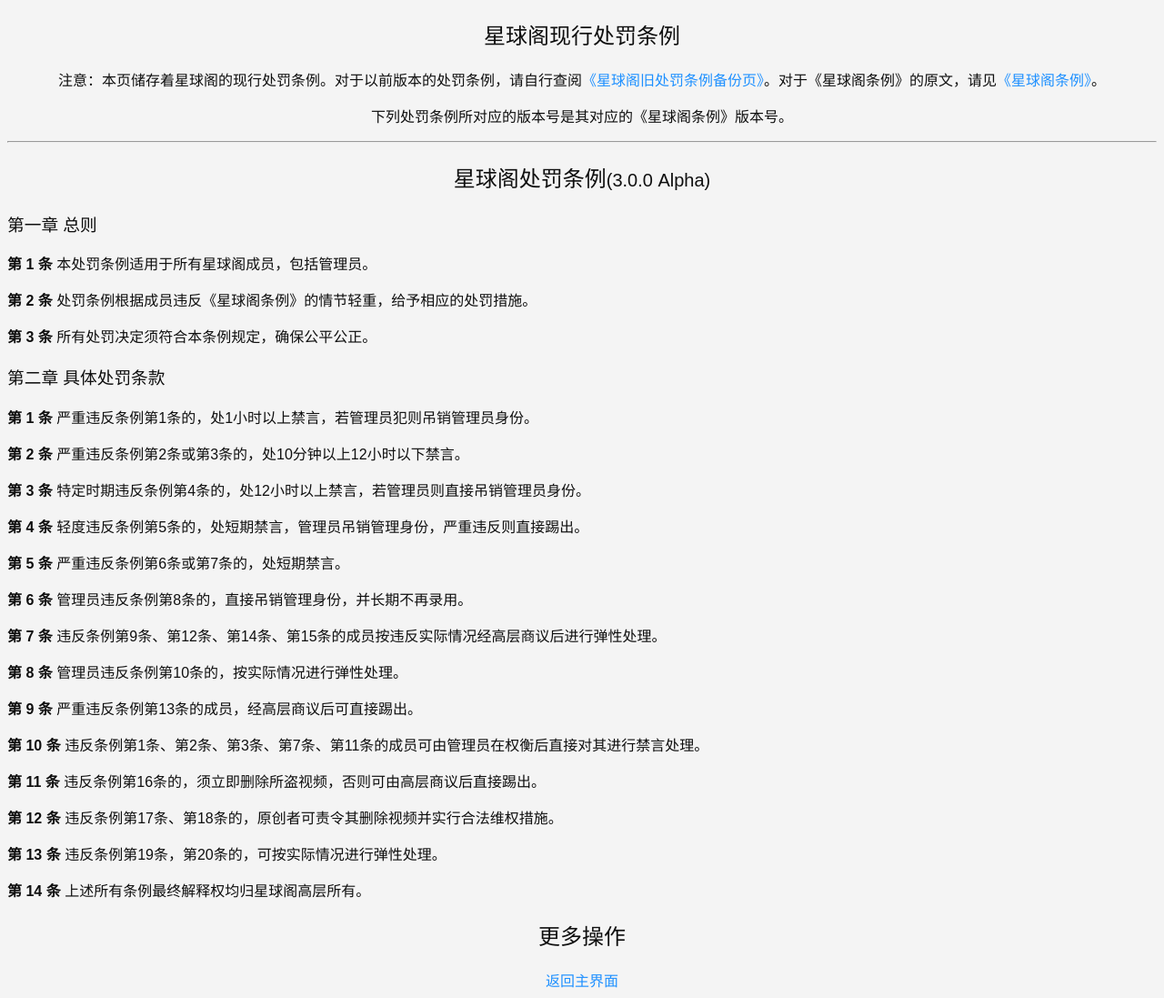
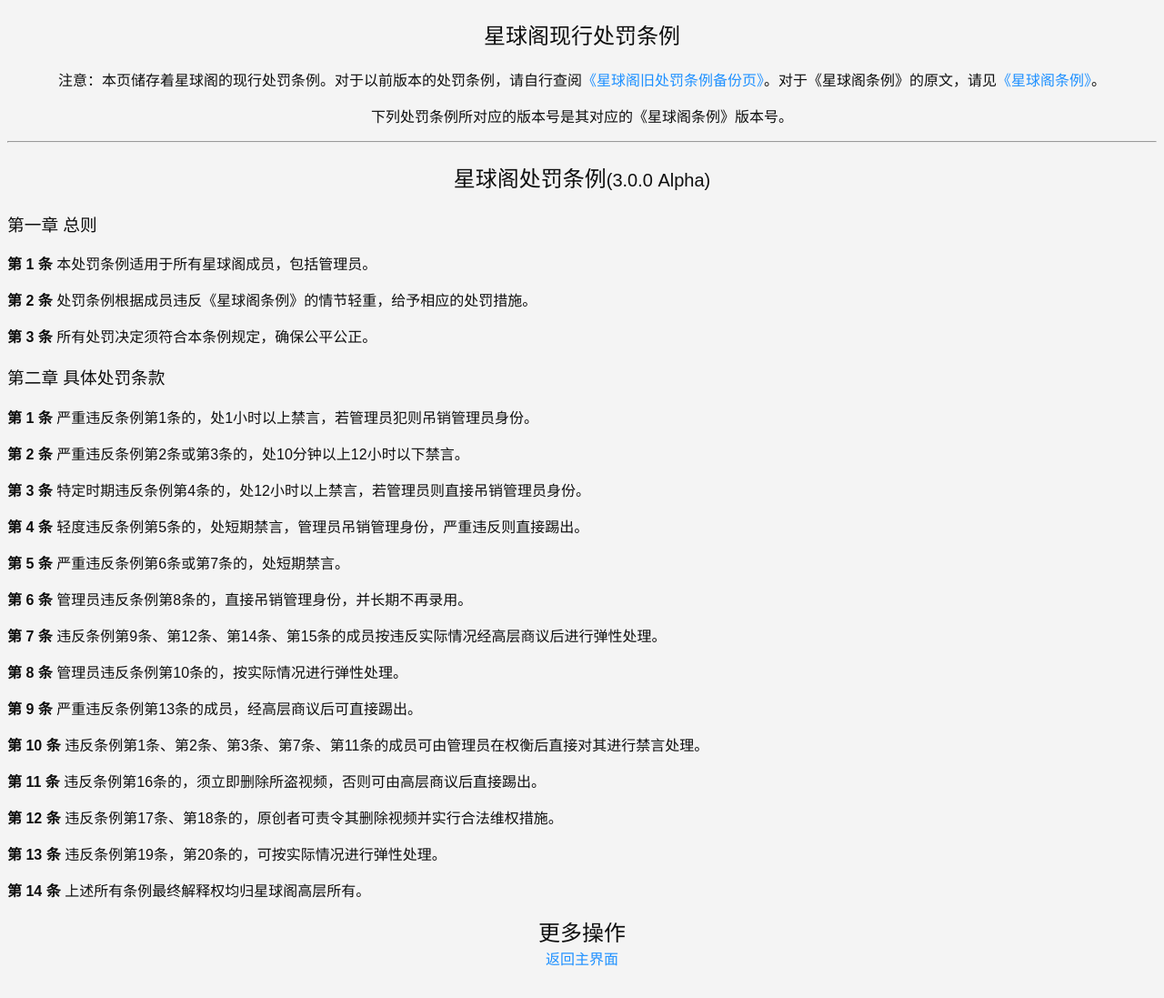
Before and after one commit to SRPNGO/srpngo.github.io, a Jekyll site: the page built from srpn/violations.md, in a window 1280 px wide. Shown: the whole page at 91% size. Built offline with Jekyll 4.4.1, drawn with Linux system fonts in a browser that asks for light colours; our own code applies the rules of GitHub Pages for plain Markdown files; comment, search, counter and statistics services are not loaded; after the commit the page ends 1073 px from its top, so only the background shows below that.

Commit message:
style: 优化footer样式选择器

```diff
--- a/_layouts/default.html
+++ b/_layouts/default.html
@@ -26,7 +26,7 @@
     {% endif %}
     <!-- 可选样式 -->
     <style>
-      footer p {
+      footer :is(p,h2) {
         margin: 0;
         padding: 0;
       }
```
